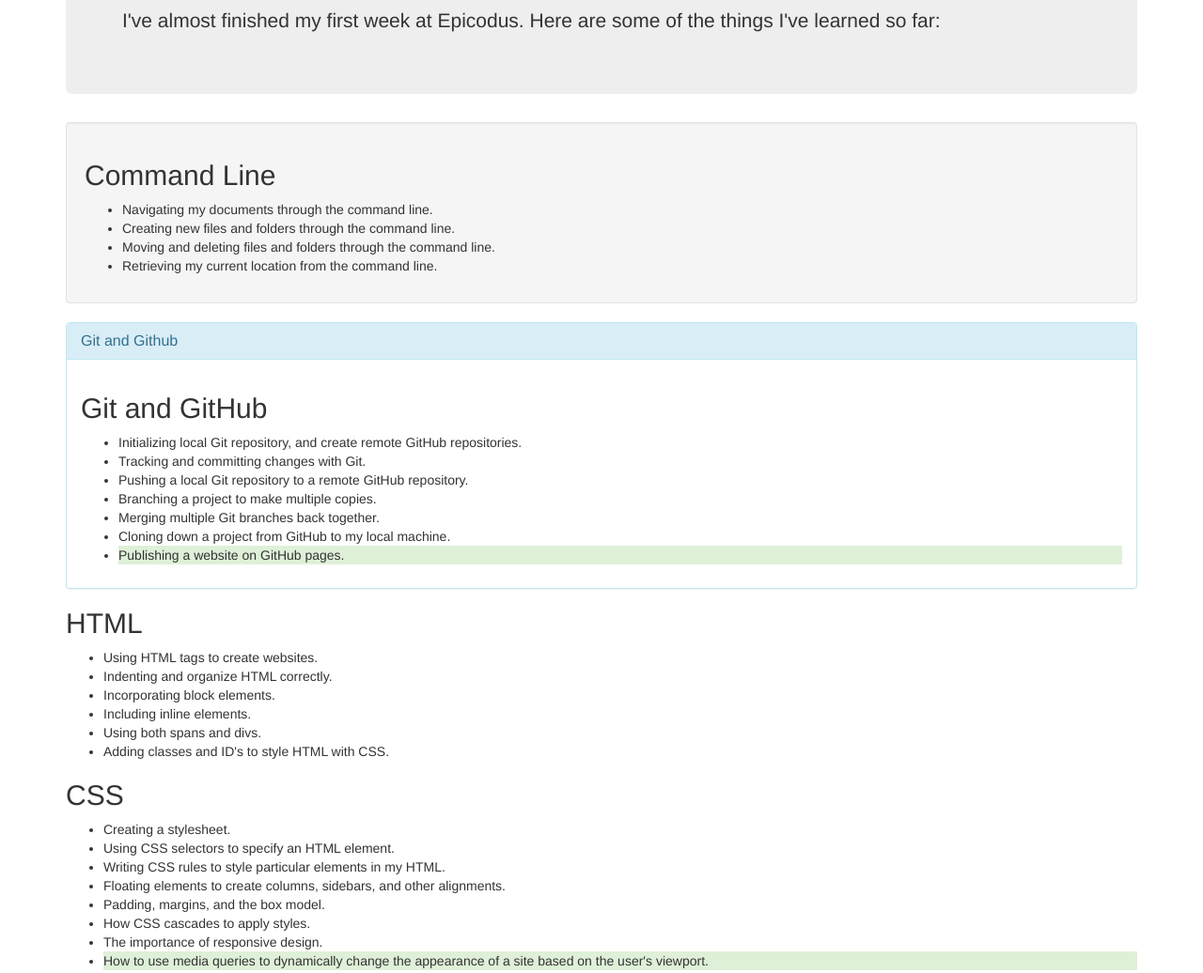
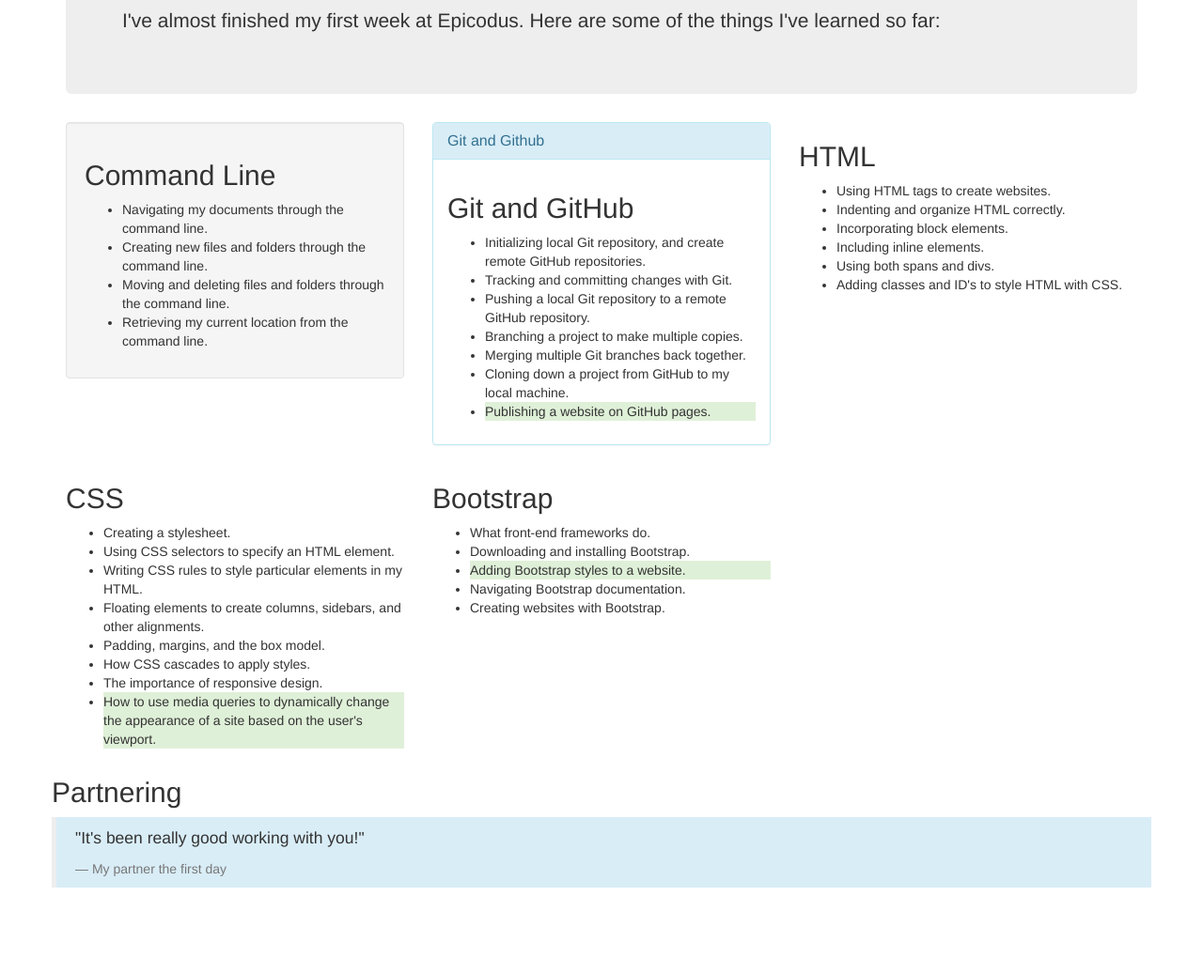
Before and after one commit to Wintermute787/bootstrap, a plain HTML site: page index.html in a window 1280 px wide. Shown: the part 140-1176 px from the top of the page at 94% size. After the commit the page ends 1105 px from the top, so only its background shows below. Drawn offline with Linux system fonts and the light colour scheme.

Commit message:
add cols and rows to the page.

```diff
--- a/index.html
+++ b/index.html
@@ -12,6 +12,9 @@
             I've almost finished my first week at Epicodus. Here are some of the things I've learned so far:
           </p>
         </div>
+
+        <div class="row">
+          <div class="col-md-4">
             <div class="well">
               <h2>Command Line</h2>
               <ul>
@@ -21,6 +24,9 @@
                 <li>Retrieving my current location from the command line.</li>
               </ul>
             </div>
+          </div>
+
+          <div class="col-md-4">
             <div class="panel panel-info">
               <div class="panel-heading">
                 <h2 class="panel-title">Git and Github</h2>
@@ -38,6 +44,9 @@
                 </ul>
               </div>
             </div>
+          </div>
+
+          <div class="col-md-4">
             <h2>HTML</h2>
             <ul>
               <li>Using HTML tags to create websites.</li>
@@ -47,6 +56,12 @@
               <li>Using both spans and divs.</li>
               <li>Adding classes and ID's to style HTML with CSS.</li>
             </ul>
+          </div>
+        </div>
+
+
+      <div class="row">
+        <div class="col-md-4">
         <h2>CSS</h2>
         <ul>
           <li>Creating a stylesheet.</li>
@@ -58,6 +73,8 @@
           <li>The importance of responsive design.</li>
           <li class="bg-success">How to use media queries to dynamically change the appearance of a site based on the user's viewport.</li>
         </ul>
+      </div>
+      <div class="col-md-4">
         <h2>Bootstrap</h2>
         <ul>
           <li>What front-end frameworks do.</li>
@@ -66,12 +83,18 @@
           <li>Navigating Bootstrap documentation.</li>
           <li>Creating websites with Bootstrap.</li>
         </ul>
+      </div>
+        <div class="row">
+
+        <div class="col-md-12">
         <h2>Partnering</h2>
         <blockquote class="bg-info">
           <p>"It's been really good working with you!"</p>
           <footer>My partner the first day</footer>
         </blockquote>
-
+      </div>
+      </div>
+    </div>
     </div>
   </body>
 </html>
```
Lines whose indentation alone changed are shown as unchanged.
